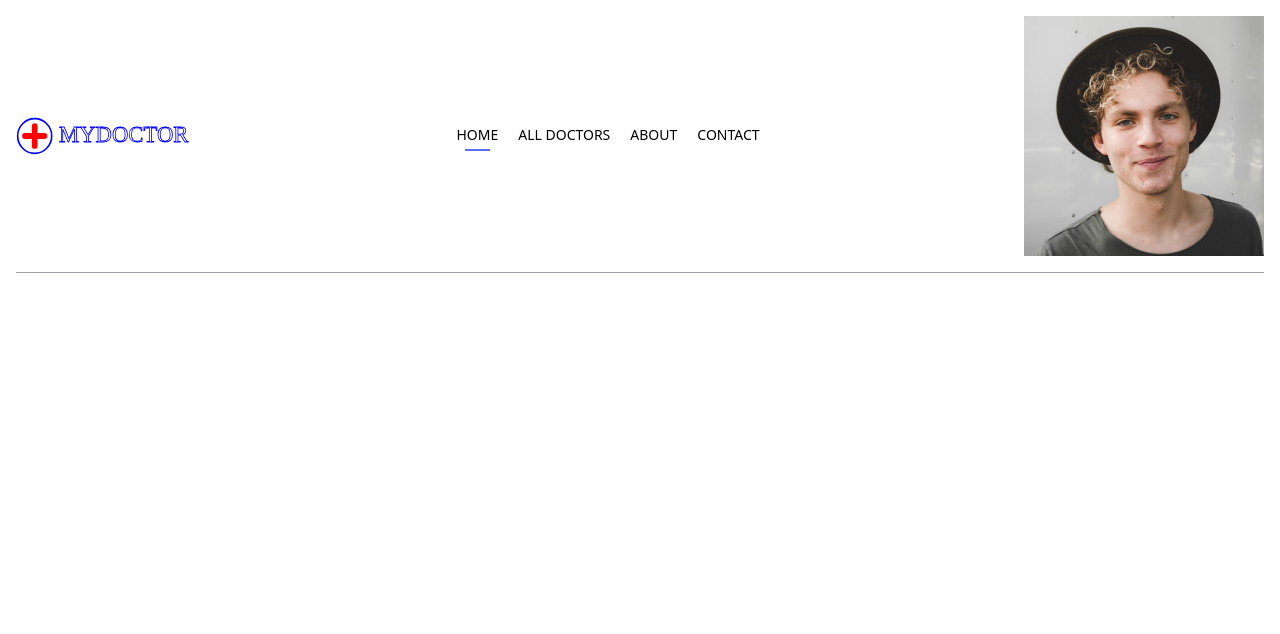
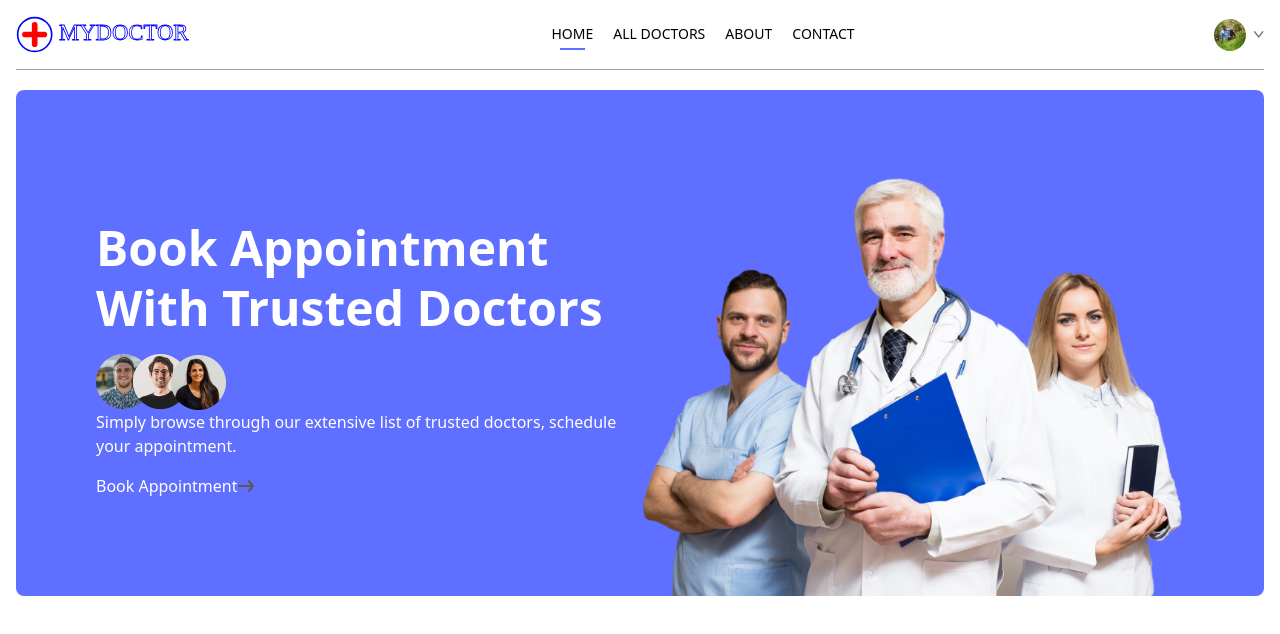
Before and after one commit to NikhileshKS/MyDoctor, a React (Vite) app in the folder frontend/: page / in a window 1280 px wide. Shown: the top 634 px of the page. Built offline with nearby package versions, Linux system fonts and the light colour scheme.

Commit message:
add new code

```diff
--- /dev/null
+++ b/frontend/src/components/Header.jsx
@@ -0,0 +1,29 @@
+import React from 'react';
+import { assets } from '../assets/assets';
+
+const Header = () => {
+    return (
+        <div className='flex flex-col md:flex-row flex-wrap bg-primary rounded-lg px-6 md:px-10 lg:px-20'>
+            {/* .................leftside.................. */}
+            <div className='md:w-1/2 flex flex-col items-start justify-center gap-4 py-10 m-auto md:py-[10vw] md:mb-[-30px]'>
+                <p className='text-3xl md:text-4xl lg:text-5xl text-white font-semibold leading-tight md:leading-tight lg:leading-tight'>
+                    Book Appointment <br/> With Trusted Doctors
+                </p>
+                <div>
+                    <img src={assets.group_profiles} alt="Doctors Group"/>
+                    <p className="text-white">Simply browse through our extensive list of trusted doctors, schedule your appointment.</p>
+                </div>
+                <a href="#" className="flex items-center text-white hover:underline">
+                    Book Appointment <img src={assets.arrow_icon} alt=""/>
+                </a>
+            </div>
+            {/* .................Rightside.................. */}
+            <div className='md:w-1/2 relative'>
+                <img className='w-full md:absolute bottom-0 h-auto rounded-lg' src={assets.header_img} alt="Header"/>
+            </div>
+        </div>
+    )
+
+}
+
+export default Header
--- a/frontend/src/components/Navbar.jsx
+++ b/frontend/src/components/Navbar.jsx
@@ -7,14 +7,15 @@ const Navbar = () => {
   const navigate = useNavigate();
 
   const  [showMenu, setShowMenu] = useState(false)
-  const [token, settoken] = useState(true)
+    // its logic true inside the website or false is logout the website
+  const [token, setToken] = useState(true)
   return (
     <div className='flex items-center justify-between text-sm py-4 mb-5 border-b border-b-gray-400 '>
         <img className='w-44 cursor-pointer' src={assets.logo} alt=""/>
         <ul className='hidden md:flex items-start gap-5 font-medium'>
           {/* Nav link Item 1 */}
           <NavLink to='/'>
-            <li className='py-1' >HOME</li>
+            <li className='py-1'>HOME</li>
             <hr className='border-none outline-none h-0.5 bg-primary w-3/5 m-auto hidden'/>
           </NavLink>
           {/* Nav link Item 2 */}
@@ -35,9 +36,18 @@ const Navbar = () => {
         </ul>
         <div className='flex items-center gap-4'>
           {
+          // condition and assign the image in this line
             token
-            ?<div>
-              <img src={assets.profile_pic} alt=""/>
+            ?<div className='flex items-center gap-2 cursor-pointer group relative'>
+              <img className='w-8 rounded-full' src={assets.profile_pic} alt=""/>
+              <img className='w-2.5' src={assets.dropdown_icon} alt=""/>
+              <div className=' absolute top-0 right-0 pt-14 text-base font-medium text-gray-600 z-20 hidden group-hover:block'>
+                <div className='min-w-48 bg-stone-100 rounded flex flex-col gap-4 p-4'>
+                  <p onClick={()=>navigate('my-profile')} className='hover:text-black cursor-pointer'>My Profile</p>
+                  <p onClick={()=>navigate('my-appointment')} className='hover:text-black cursor-pointer'>My Appointment</p>
+                  <p onClick={()=>setToken(false)} className='hover:text-black cursor-pointer'>Logout</p>
+                </div>
+              </div>
             </div>
             :<button onClick={()=>navigate('/login')} className='bg-primary text-white px-8 py-3 rounded-full font-light hidden md:block'>Create Account</button>
           }
--- a/frontend/src/pages/Home.jsx
+++ b/frontend/src/pages/Home.jsx
@@ -1,9 +1,10 @@
 import React from 'react'
+import Header from '../components/Header'
 
 const Home = () => {
 return (
     <div>
-
+        <Header/>
     </div>
 )
 }
```
Also changed, not shown: frontend/src/assets/profile_pic.png, frontend/src/assets/profile_pic1.png (deleted).
